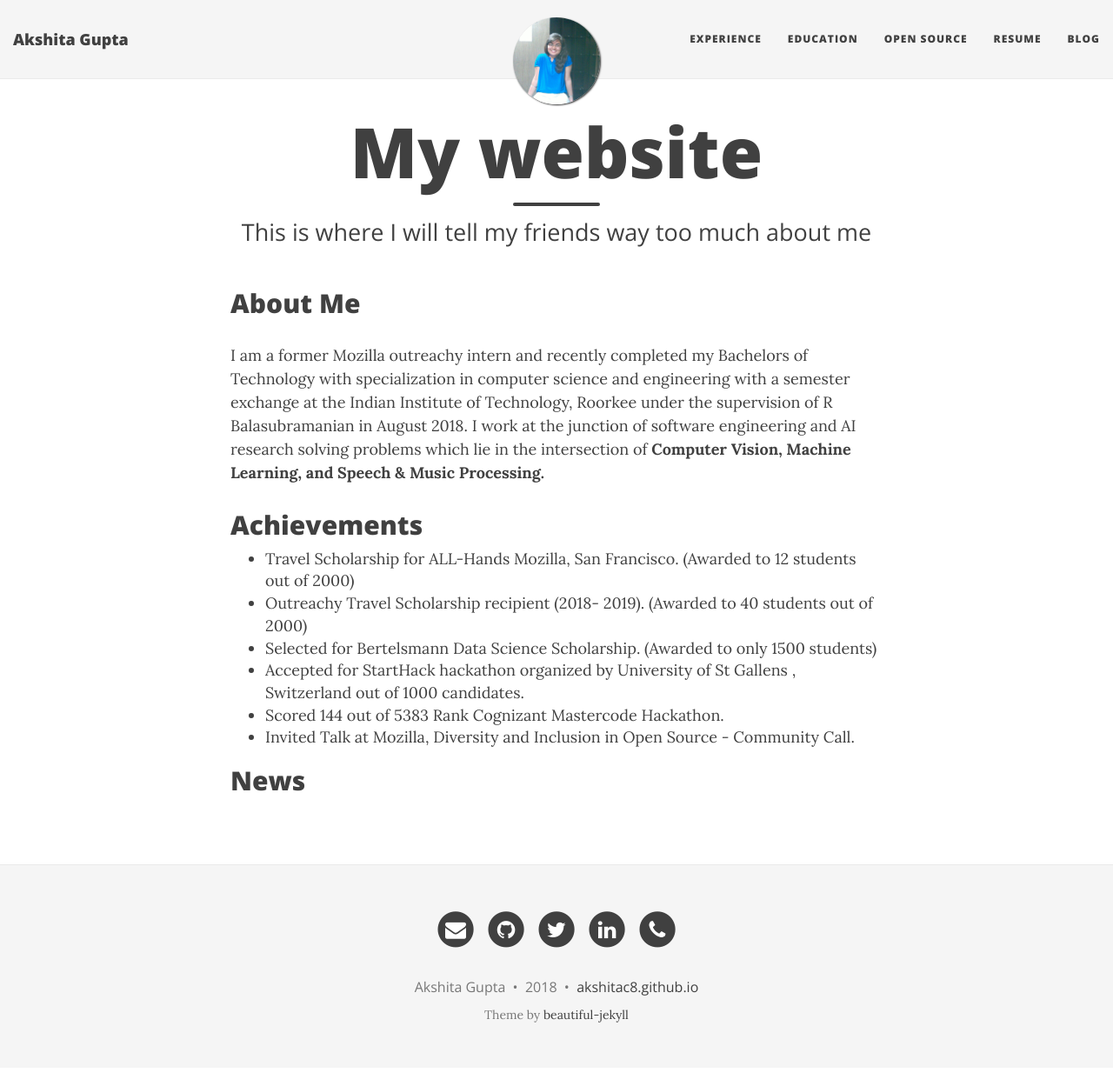
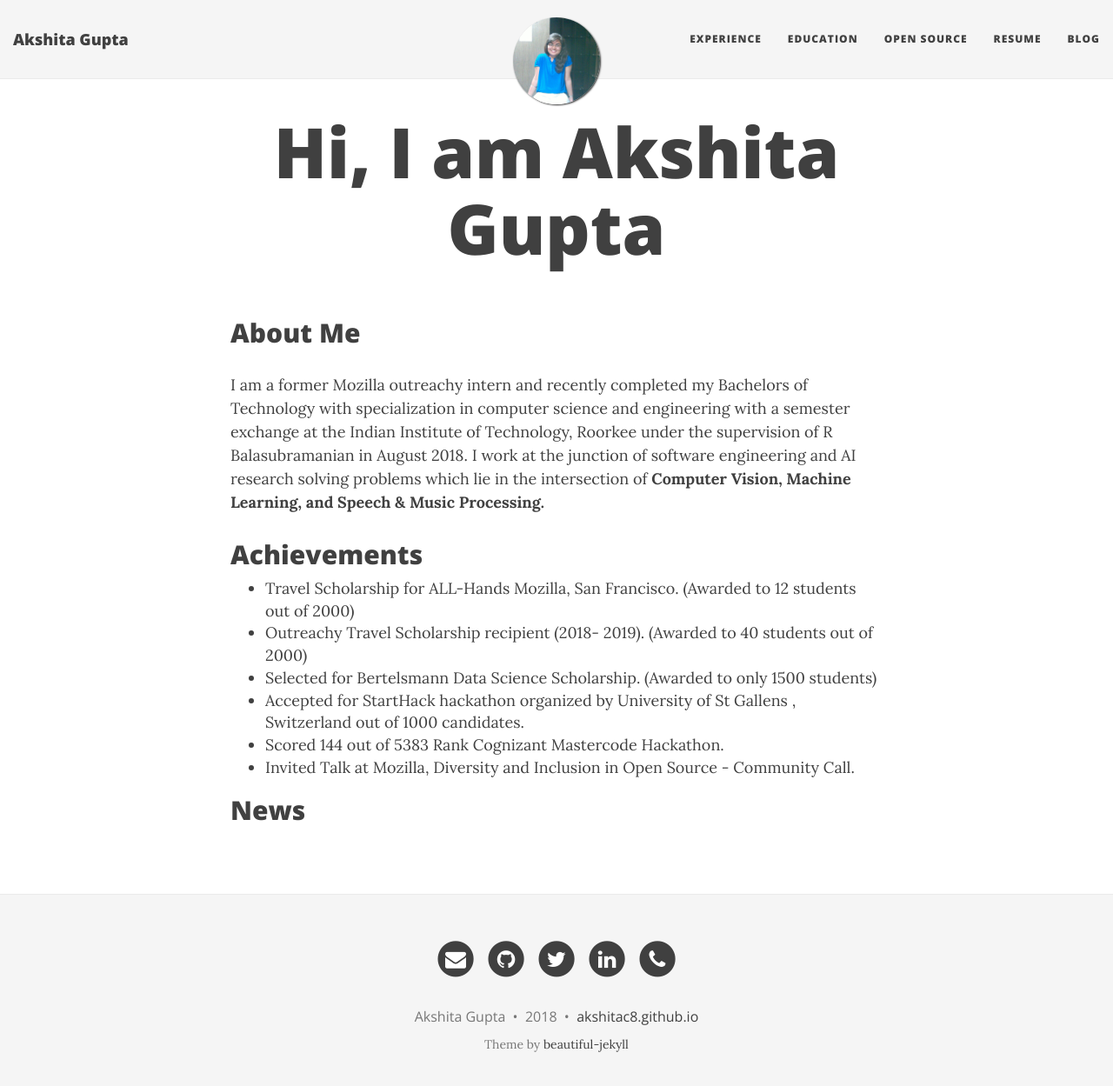
Before and after one commit to akshitac8/akshitac8.github.io, a Jekyll site: the page built from index.html, in a window 1280 px wide and 1262 px high. Shown: the top 1249 px of the window at 87% size. Built offline with Jekyll 4.4.1, drawn with Linux system fonts in a browser that asks for light colours; nearby versions of some CDN libraries; the list of posts is cut into pages by our own code.

Commit message:
Update index.html

```diff
--- a/index.html
+++ b/index.html
@@ -1,7 +1,6 @@
 ---
 layout: page
-title: My website
-subtitle: This is where I will tell my friends way too much about me
+title: Hi, I am Akshita Gupta
 use-site-title: true
 ---
 
```
